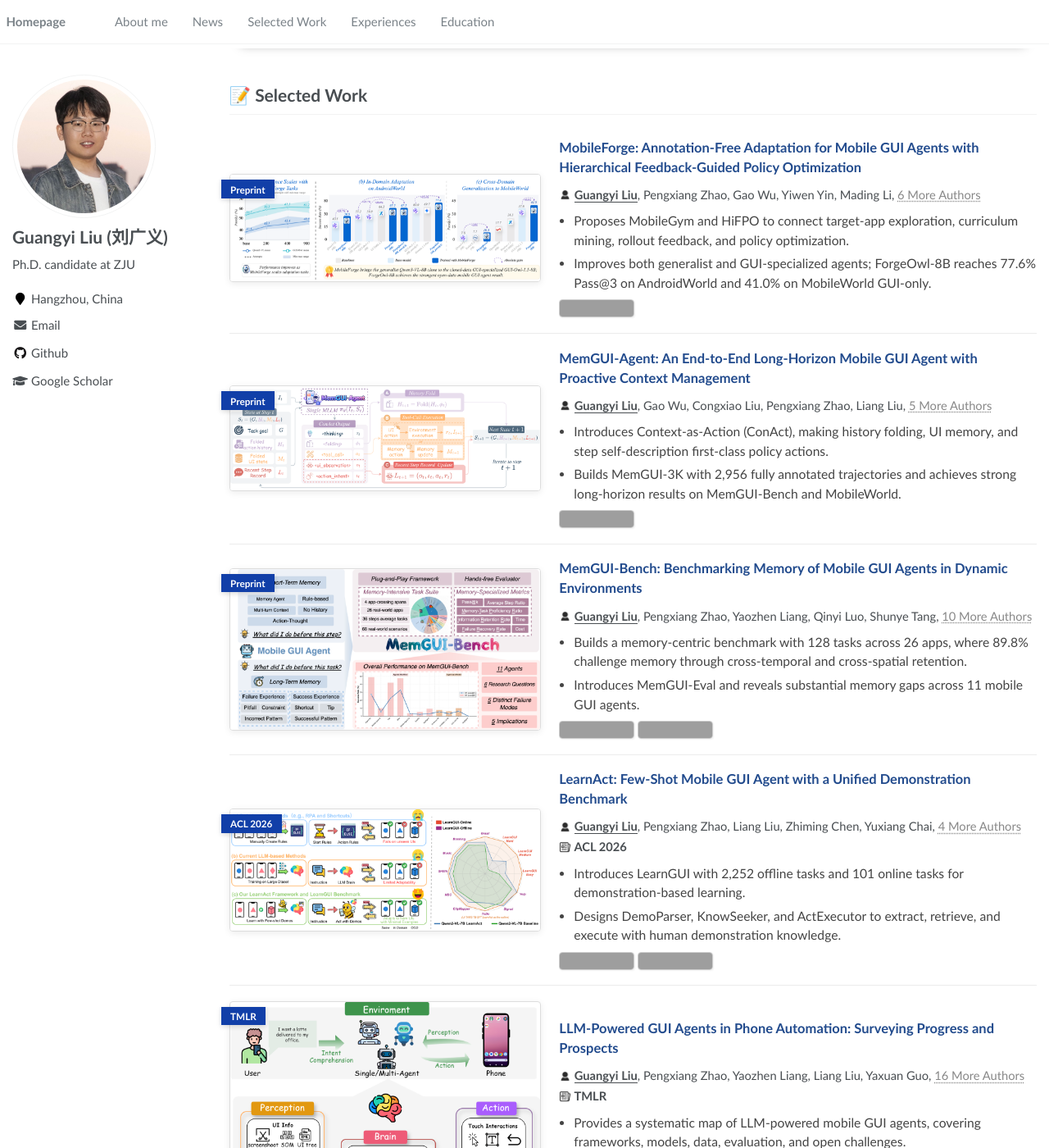
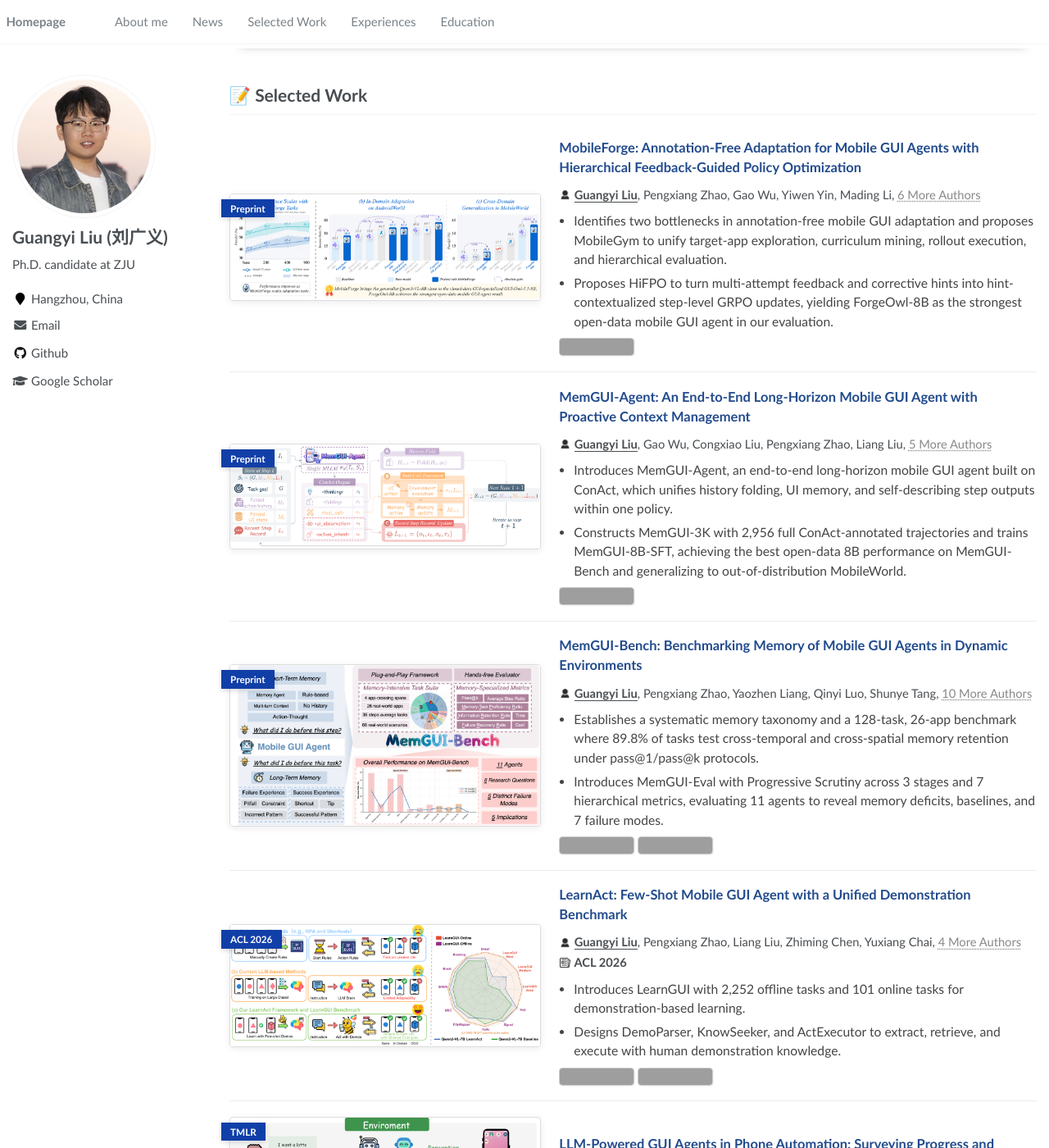
Before and after one commit to lgy0404/lgy0404.github.io, a Jekyll site: the page built from _pages/about.md, in a window 1280 px wide and 1400 px high, scrolled down 546 px, cut to the strip 0-1400 px from the top of the window. Shown: the whole strip at 82% size. Built offline with Jekyll 4.4.1, drawn with Linux system fonts in a browser that asks for light colours; comment, search, counter and statistics services are not loaded; grey boxes are pictures that could not be loaded.

Commit message:
docs: align homepage paper contributions with summary

```diff
--- a/_pages/about.md
+++ b/_pages/about.md
@@ -224,8 +224,8 @@ I am a Ph.D. candidate in the Department of Control Science and Engineering at Z
     <p class="paper-card__title"><a href="https://arxiv.org/abs/2606.19930"><strong>MobileForge: Annotation-Free Adaptation for Mobile GUI Agents with Hierarchical Feedback-Guided Policy Optimization</strong></a></p>
     <div class="paper-card__meta"><img src="./images/logo-author.png" style="width: 1em; position: relative; top: -0.1em;"> <strong><u>Guangyi Liu</u></strong>, Pengxiang Zhao, Gao Wu, Yiwen Yin, Mading Li, <span class="author-more"><input type="checkbox" id="author-more-0" class="author-toggle"><label for="author-more-0" class="more-label">6 More Authors</label><label for="author-more-0" class="author-rest"> Liang Liu, Congxiao Liu, Zhang Qi, Mengyan Wang, Liang Guo, and Yong Liu.</label></span></div>
     <ul class="paper-card__highlights">
-      <li>Proposes MobileGym and HiFPO to connect target-app exploration, curriculum mining, rollout feedback, and policy optimization.</li>
-      <li>Improves both generalist and GUI-specialized agents; ForgeOwl-8B reaches 77.6% Pass@3 on AndroidWorld and 41.0% on MobileWorld GUI-only.</li>
+      <li>Identifies two bottlenecks in annotation-free mobile GUI adaptation and proposes MobileGym to unify target-app exploration, curriculum mining, rollout execution, and hierarchical evaluation.</li>
+      <li>Proposes HiFPO to turn multi-attempt feedback and corrective hints into hint-contextualized step-level GRPO updates, yielding ForgeOwl-8B as the strongest open-data mobile GUI agent in our evaluation.</li>
     </ul>
     <div class="paper-card__links"><a href="https://github.com/kwai/MobileForge"><img alt="GitHub Repo stars" src="https://img.shields.io/github/stars/kwai/MobileForge?style=flat-square&logo=github&logoColor=black&labelColor=white&color=white&label=Stars&cacheSeconds=10" style="border: 1px solid #ccc; border-radius: 4px;"></a></div>
   </div>
@@ -244,8 +244,8 @@ I am a Ph.D. candidate in the Department of Control Science and Engineering at Z
     <p class="paper-card__title"><a href="https://arxiv.org/abs/2606.19926"><strong>MemGUI-Agent: An End-to-End Long-Horizon Mobile GUI Agent with Proactive Context Management</strong></a></p>
     <div class="paper-card__meta"><img src="./images/logo-author.png" style="width: 1em; position: relative; top: -0.1em;"> <strong><u>Guangyi Liu</u></strong>, Gao Wu, Congxiao Liu, Pengxiang Zhao, Liang Liu, <span class="author-more"><input type="checkbox" id="author-more-1" class="author-toggle"><label for="author-more-1" class="more-label">5 More Authors</label><label for="author-more-1" class="author-rest"> Mading Li, Zhang Qi, Mengyan Wang, Liang Guo, and Yong Liu.</label></span></div>
     <ul class="paper-card__highlights">
-      <li>Introduces Context-as-Action (ConAct), making history folding, UI memory, and step self-description first-class policy actions.</li>
-      <li>Builds MemGUI-3K with 2,956 fully annotated trajectories and achieves strong long-horizon results on MemGUI-Bench and MobileWorld.</li>
+      <li>Introduces MemGUI-Agent, an end-to-end long-horizon mobile GUI agent built on ConAct, which unifies history folding, UI memory, and self-describing step outputs within one policy.</li>
+      <li>Constructs MemGUI-3K with 2,956 full ConAct-annotated trajectories and trains MemGUI-8B-SFT, achieving the best open-data 8B performance on MemGUI-Bench and generalizing to out-of-distribution MobileWorld.</li>
     </ul>
     <div class="paper-card__links"><a href="https://github.com/kwai/MemGUI-Agent"><img alt="GitHub Repo stars" src="https://img.shields.io/github/stars/kwai/MemGUI-Agent?style=flat-square&logo=github&logoColor=black&labelColor=white&color=white&label=Stars&cacheSeconds=10" style="border: 1px solid #ccc; border-radius: 4px;"></a></div>
   </div>
@@ -264,8 +264,8 @@ I am a Ph.D. candidate in the Department of Control Science and Engineering at Z
     <p class="paper-card__title"><a href="https://arxiv.org/abs/2602.06075"><strong>MemGUI-Bench: Benchmarking Memory of Mobile GUI Agents in Dynamic Environments</strong></a></p>
     <div class="paper-card__meta"><img src="./images/logo-author.png" style="width: 1em; position: relative; top: -0.1em;"> <strong><u>Guangyi Liu</u></strong>, Pengxiang Zhao, Yaozhen Liang, Qinyi Luo, Shunye Tang, <span class="author-more"><input type="checkbox" id="author-more-2" class="author-toggle"><label for="author-more-2" class="more-label">10 More Authors</label><label for="author-more-2" class="author-rest"> Yuxiang Chai, Weifeng Lin, Han Xiao, WenHao Wang, Siheng Chen, Zhengxi Lu, Gao Wu, Hao Wang, Liang Liu, and Yong Liu.</label></span></div>
     <ul class="paper-card__highlights">
-      <li>Builds a memory-centric benchmark with 128 tasks across 26 apps, where 89.8% challenge memory through cross-temporal and cross-spatial retention.</li>
-      <li>Introduces MemGUI-Eval and reveals substantial memory gaps across 11 mobile GUI agents.</li>
+      <li>Establishes a systematic memory taxonomy and a 128-task, 26-app benchmark where 89.8% of tasks test cross-temporal and cross-spatial memory retention under pass@1/pass@k protocols.</li>
+      <li>Introduces MemGUI-Eval with Progressive Scrutiny across 3 stages and 7 hierarchical metrics, evaluating 11 agents to reveal memory deficits, baselines, and 7 failure modes.</li>
     </ul>
     <div class="paper-card__links"><a href="https://github.com/lgy0404/MemGUI-Bench"><img alt="GitHub Repo stars" src="https://img.shields.io/github/stars/lgy0404/MemGUI-Bench?style=flat-square&logo=github&logoColor=black&labelColor=white&color=white&label=Stars&cacheSeconds=10" style="border: 1px solid #ccc; border-radius: 4px;"></a> <a href="https://scholar.google.com/scholar?oi=bibs&hl=en&cites=17604234699666112827,6880181861836555417"><img alt="Google Scholar citations" src="https://img.shields.io/badge/Citations-11-white?logo=Google%20Scholar&style=flat-square&labelColor=white&cacheSeconds=10" style="border: 1px solid #ccc; border-radius: 4px;"></a></div>
   </div>
```
